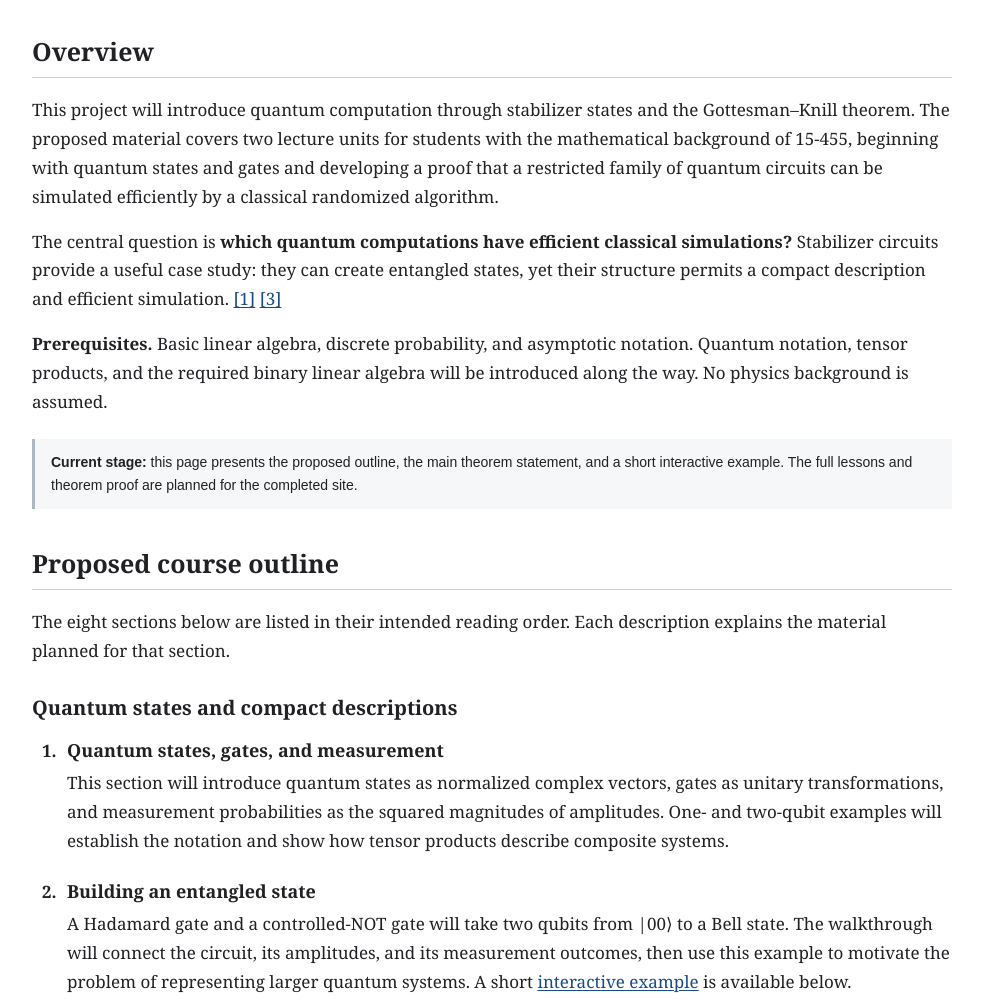
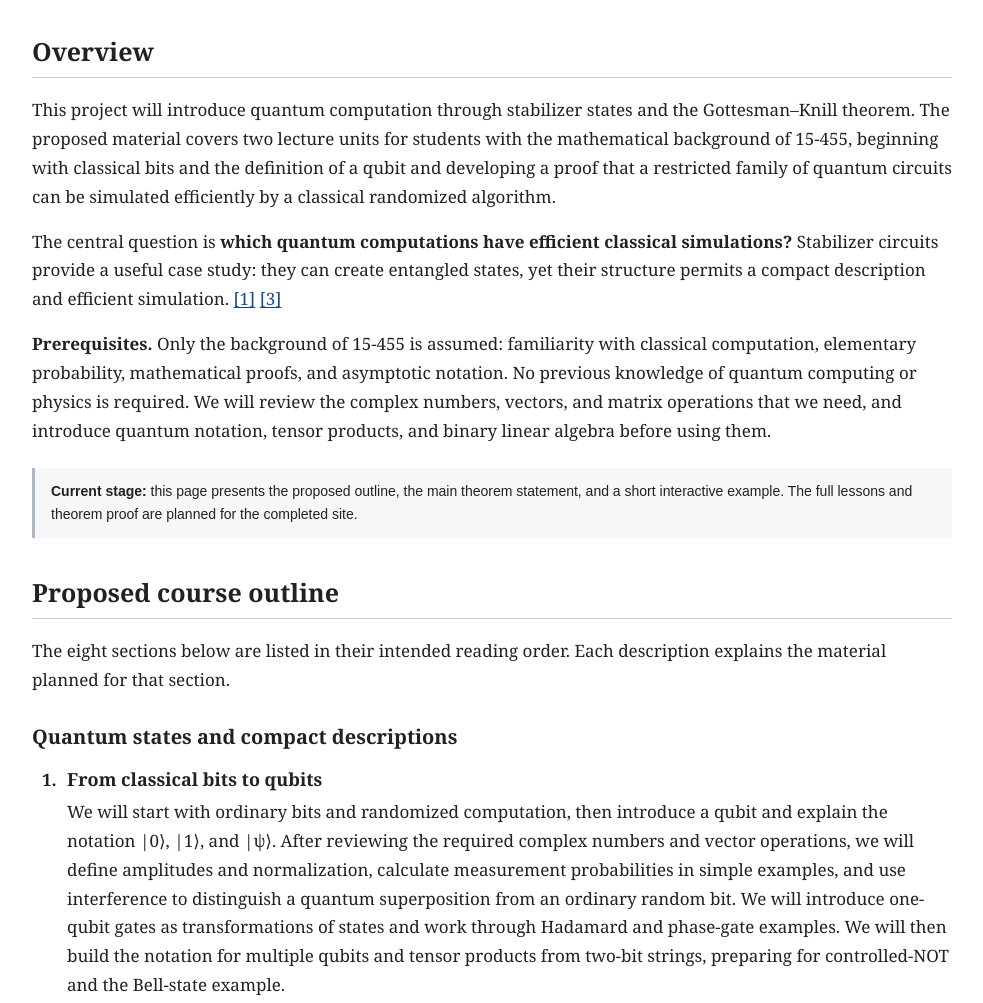
Before and after one commit to l6zw32/quantum-computation, a plain HTML site: page index.html in a window 1280 px wide. Shown: the part 287-1290 px from the top of the page, without its empty margins (148-1131 px from the left). Drawn offline with Linux system fonts and the light colour scheme.

Commit message:
Make the outline start from bits and qubits with no quantum prerequisites

```diff
--- a/index.html
+++ b/index.html
@@ -34,9 +34,9 @@
     <main id="main">
       <section id="overview" aria-labelledby="overview-title">
         <h2 id="overview-title">Overview</h2>
-        <p>This project will introduce quantum computation through stabilizer states and the Gottesman–Knill theorem. The proposed material covers two lecture units for students with the mathematical background of 15-455, beginning with quantum states and gates and developing a proof that a restricted family of quantum circuits can be simulated efficiently by a classical randomized algorithm.</p>
+        <p>This project will introduce quantum computation through stabilizer states and the Gottesman–Knill theorem. The proposed material covers two lecture units for students with the mathematical background of 15-455, beginning with classical bits and the definition of a qubit and developing a proof that a restricted family of quantum circuits can be simulated efficiently by a classical randomized algorithm.</p>
         <p>The central question is <strong>which quantum computations have efficient classical simulations?</strong> Stabilizer circuits provide a useful case study: they can create entangled states, yet their structure permits a compact description and efficient simulation. <a href="#resource-1" aria-label="Reference 1">[1]</a> <a href="#resource-3" aria-label="Reference 3">[3]</a></p>
-        <p><strong>Prerequisites.</strong> Basic linear algebra, discrete probability, and asymptotic notation. Quantum notation, tensor products, and the required binary linear algebra will be introduced along the way. No physics background is assumed.</p>
+        <p><strong>Prerequisites.</strong> Only the background of 15-455 is assumed: familiarity with classical computation, elementary probability, mathematical proofs, and asymptotic notation. No previous knowledge of quantum computing or physics is required. We will review the complex numbers, vectors, and matrix operations that we need, and introduce quantum notation, tensor products, and binary linear algebra before using them.</p>
         <p class="project-status"><strong>Current stage:</strong> this page presents the proposed outline, the main theorem statement, and a short interactive example. The full lessons and theorem proof are planned for the completed site.</p>
       </section>
 
@@ -47,8 +47,8 @@
           <h3>Quantum states and compact descriptions</h3>
           <ol class="outline-list">
             <li id="section-1">
-              <h4>Quantum states, gates, and measurement</h4>
-              <p>This section will introduce quantum states as normalized complex vectors, gates as unitary transformations, and measurement probabilities as the squared magnitudes of amplitudes. One- and two-qubit examples will establish the notation and show how tensor products describe composite systems.</p>
+              <h4>From classical bits to qubits</h4>
+              <p>We will start with ordinary bits and randomized computation, then introduce a qubit and explain the notation |0⟩, |1⟩, and |ψ⟩. After reviewing the required complex numbers and vector operations, we will define amplitudes and normalization, calculate measurement probabilities in simple examples, and use interference to distinguish a quantum superposition from an ordinary random bit. We will introduce one-qubit gates as transformations of states and work through Hadamard and phase-gate examples. We will then build the notation for multiple qubits and tensor products from two-bit strings, preparing for controlled-NOT and the Bell-state example.</p>
             </li>
             <li id="section-2">
               <h4>Building an entangled state</h4>
```
